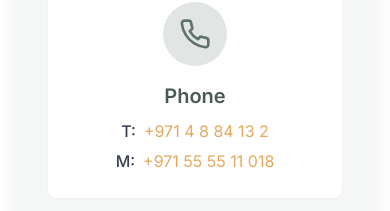
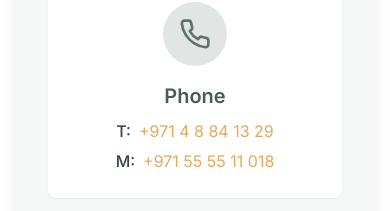
Before and after one commit to universal-damir/tmetrade, a React (Vite) app: page / in a window 390 px wide. Shown: the part 9500-9711 px from the top of the page. Built offline with nearby package versions, Linux system fonts and the light colour scheme.

Commit message:
Update landline number in contact card
- Updated phone number from +971 4 8 84 13 2 to +971 4 8 84 13 29 in Contact component
- Updated corresponding tel: link to match new number

```diff
--- a/src/components/Contact.tsx
+++ b/src/components/Contact.tsx
@@ -61,7 +61,7 @@ const Contact: React.FC = () => {
 
               {/* Phone */}
               <a
-                href="tel:+97148841321"
+                href="tel:+971488413929"
                 className="bg-white p-6 rounded-lg shadow-sm text-center hover:shadow-hover transition-all duration-300 cursor-pointer group"
               >
                 <div className="w-16 h-16 bg-primary-100 rounded-full flex items-center justify-center mx-auto mb-4 group-hover:bg-primary-200 transition-colors">
@@ -72,7 +72,7 @@ const Contact: React.FC = () => {
                   <p className="text-gray-700">
                     <span className="font-medium">T:</span>
                     <span className="text-accent hover:text-accent-dark transition-colors ml-2">
-                      +971 4 8 84 13 2
+                      +971 4 8 84 13 29
                     </span>
                   </p>
                   <p className="text-gray-700">
```
